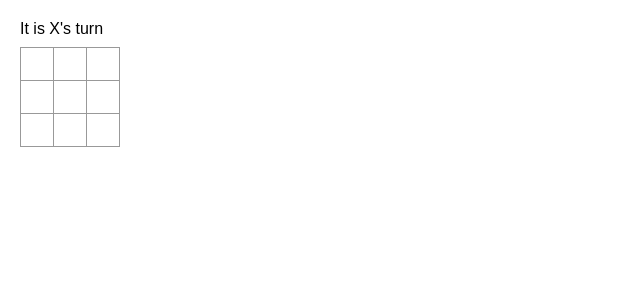
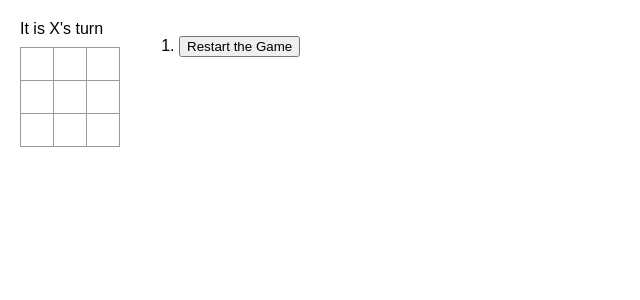
Before and after one commit to ThamasMc/react-tac-toe, a React (Create React App) app in the folder src/: page / in a window 1280 px wide. Shown: the top 300 px of the page, without its empty margins (0-640 px from the left). Built offline with nearby package versions, Linux system fonts and the light colour scheme.

Commit message:
Implements time jumping functionality

```diff
--- a/src/App.js
+++ b/src/App.js
@@ -59,15 +59,32 @@ function Board({ xActive, spaces, onPlay }) {
 export default function Game() {
   const [xActive, setXActive] = useState(true);
   const [history, setHistory] = useState([Array(9).fill(null)]);
-  const currentSpaces = history[history.length - 1];
+  const [currentMove, setCurrentMove] = useState(0);
+  const currentSpaces = history[currentMove];
 
   function handlePlay(newSpaces) {
-    let newHistory = history.slice();
+    let newHistory = history.slice(0, currentMove + 1);
     newHistory.push(newSpaces);
 
     setHistory(newHistory);
     setXActive(!xActive);
+    setCurrentMove(newHistory.length - 1);
   }
+
+  function jumpTo(nextMove) {
+    setCurrentMove(nextMove);
+    setXActive(nextMove % 2 === 0);
+  }
+
+  const moves = history.map((spaces, pos) => {
+    let description = pos > 0 ? `Return to turn ${pos}` : "Restart the Game";
+
+    return(
+      <li key={pos}>
+        <button onClick={() => jumpTo(pos)}>{description}</button>
+      </li>
+    );
+  });
 
   return(
     <div className="game">
@@ -75,7 +92,7 @@ export default function Game() {
         <Board xActive={xActive} spaces={currentSpaces} onPlay={handlePlay} />
       </div>
       <div className="game-info">
-        <ol>{/*TODO*/}</ol>
+        <ol>{moves}</ol>
       </div>
     </div>
   );
```
